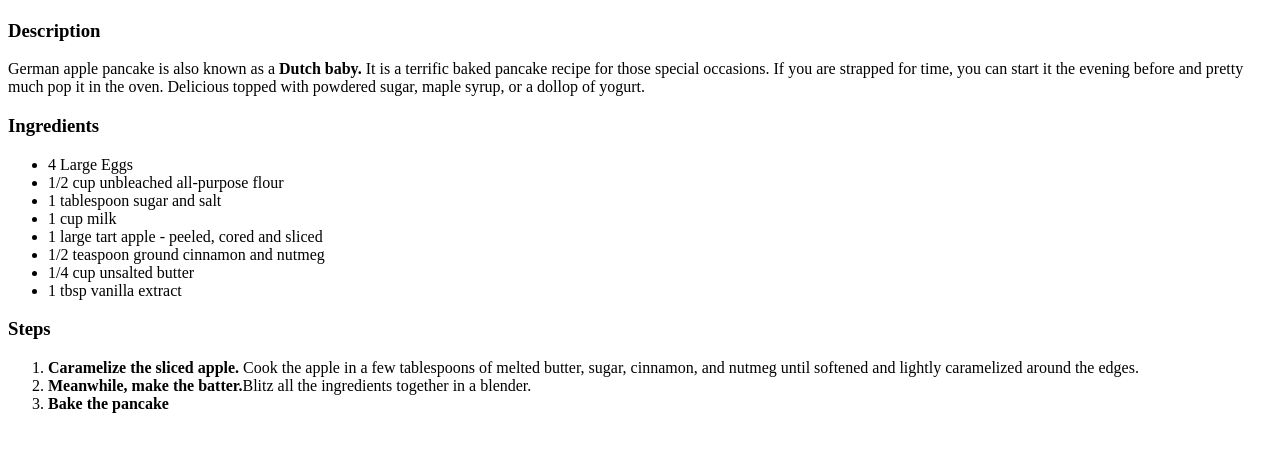
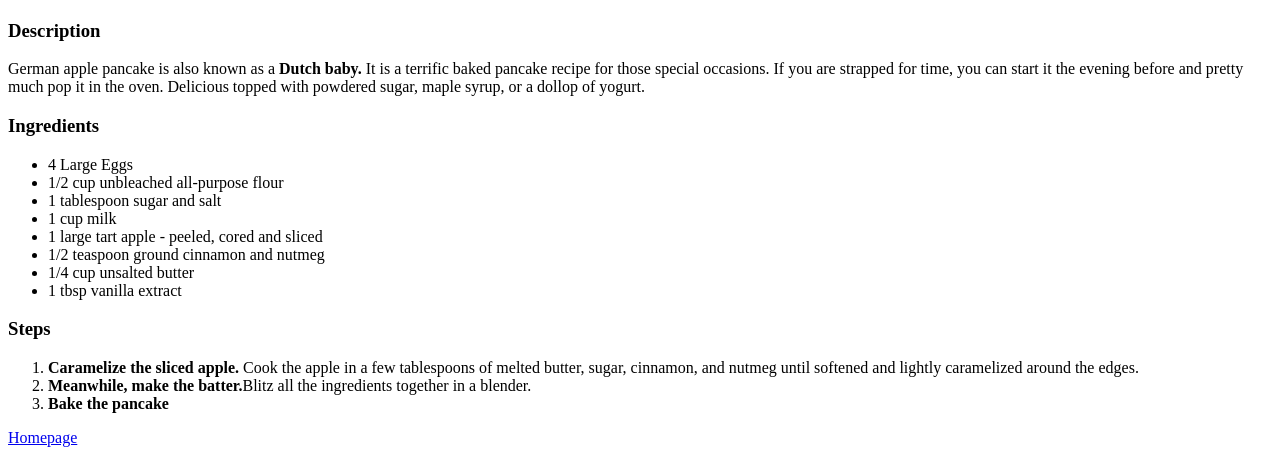
Before and after one commit to KmrShuvam/odin-recipes, a plain HTML site: page recipes/pancake.html in a window 1280 px wide. Shown: the part 383-838 px from the top of the page. Before the commit the page ends 812 px from the top, so only its background shows below. Drawn offline with Linux system fonts and the light colour scheme.

Commit message:
Add footer with HOmepage link

```diff
--- a/recipes/pancake.html
+++ b/recipes/pancake.html
@@ -28,11 +28,16 @@
 
     <h3>Steps</h3>
     <ol>
-        <li><strong>Caramelize the sliced apple. </strong> Cook the apple in a few tablespoons of melted butter, sugar, cinnamon, and nutmeg until softened and lightly caramelized around the edges.
-</li>
+        <li>
+            <strong>Caramelize the sliced apple. </strong> Cook the apple in a few tablespoons of melted butter, sugar, cinnamon, and nutmeg until softened and lightly caramelized around the edges.
+        </li>
         <li><strong>Meanwhile, make the batter.</strong>Blitz all the ingredients together in a blender.</li>
         <li><strong>Bake the pancake</strong></li>
     </ol>
+
+    <footer>
+        <a href="../index.html">Homepage</a>
+    </footer>
 
 
 
```
